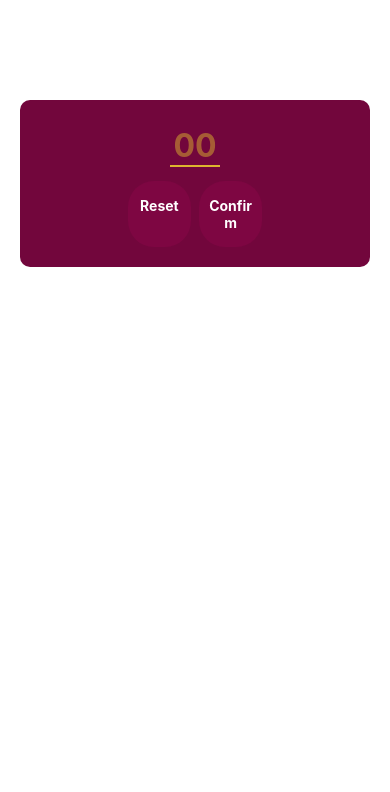
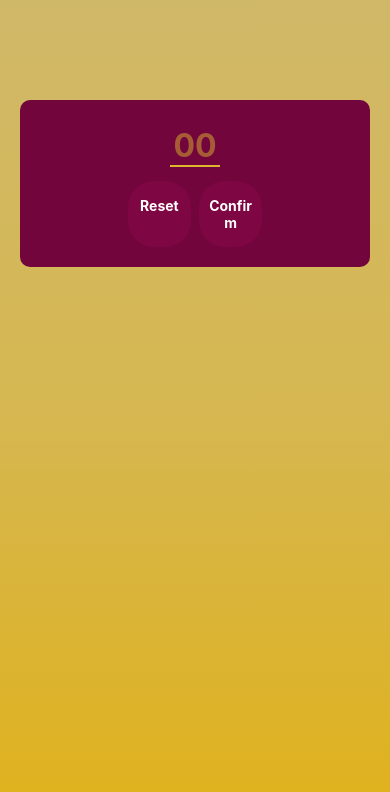
Before and after one commit to jayvanandel07/ReactNativeLearn, a React Native app: screen / in a window 390 px wide. Shown: the top 792 px of the page. Built offline with nearby package versions, Linux system fonts and the light colour scheme.

Commit message:
expo linear gradient

```diff
--- a/App.js
+++ b/App.js
@@ -1,16 +1,22 @@
 import { StyleSheet, Text, View } from "react-native";
 
 import StartScreen from "./components/StartScreen";
+import { LinearGradient } from "expo-linear-gradient";
 
 export default function App() {
-  return <StartScreen />;
+  return (
+    <LinearGradient
+      style={styles.rootContainer}
+      colors={["#d0b869", "#d6b750", "#e0b118"]}
+    >
+      {/* Expo linear gradient : npx expo install expo-linear-gradient */}
+      <StartScreen />
+    </LinearGradient>
+  );
 }
 
 const styles = StyleSheet.create({
-  container: {
+  rootContainer: {
     flex: 1,
-    backgroundColor: "#fff",
-    alignItems: "center",
-    justifyContent: "center",
   },
 });
--- a/package.json
+++ b/package.json
@@ -12,7 +12,8 @@
     "expo": "~52.0.41",
     "expo-status-bar": "~2.0.1",
     "react": "18.3.1",
-    "react-native": "0.76.7"
+    "react-native": "0.76.7",
+    "expo-linear-gradient": "~14.0.2"
   },
   "devDependencies": {
     "@babel/core": "^7.20.0"
```
Also changed, not shown: 1 other file (tests, documents, lock files or other folders).
